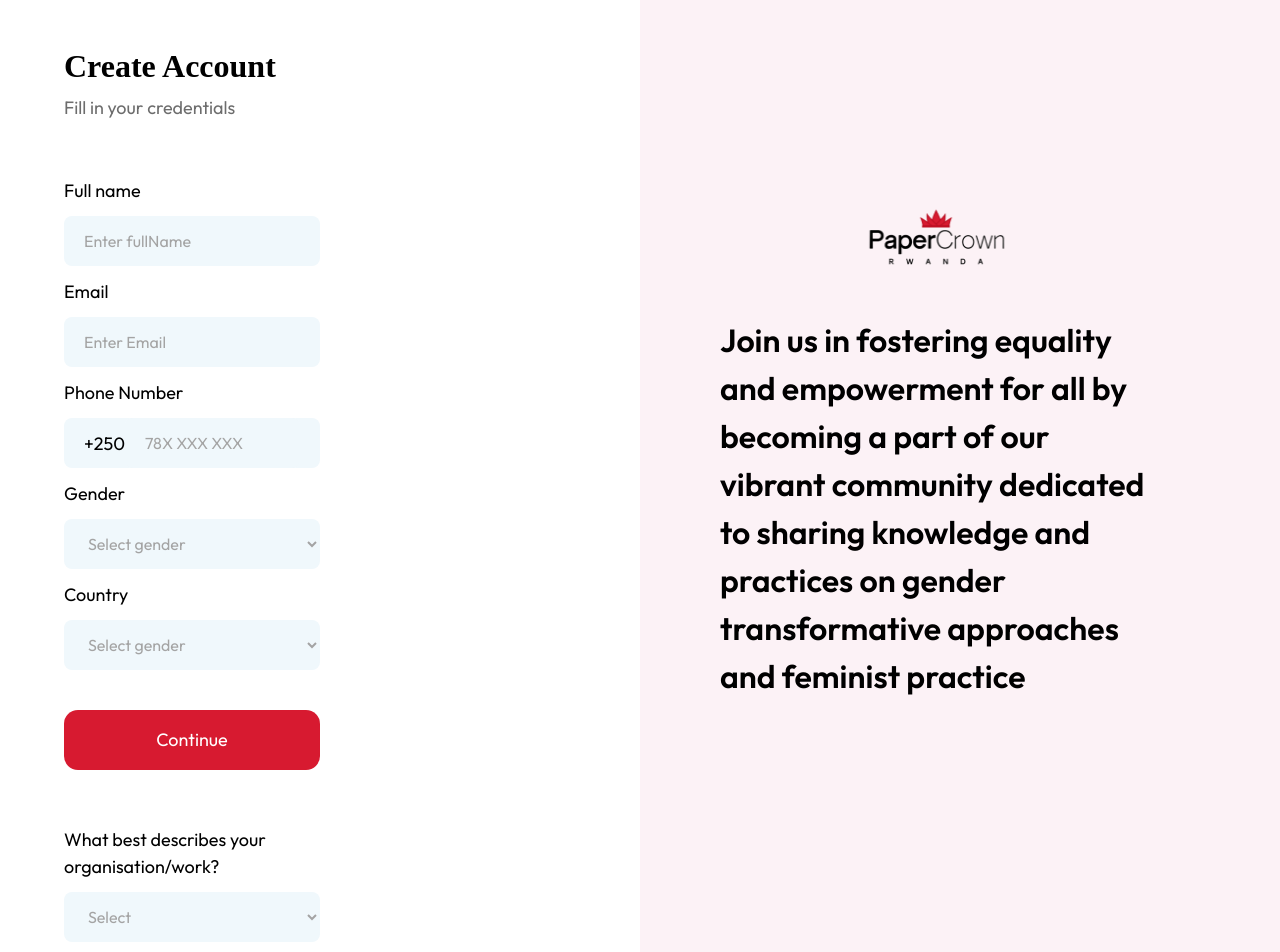
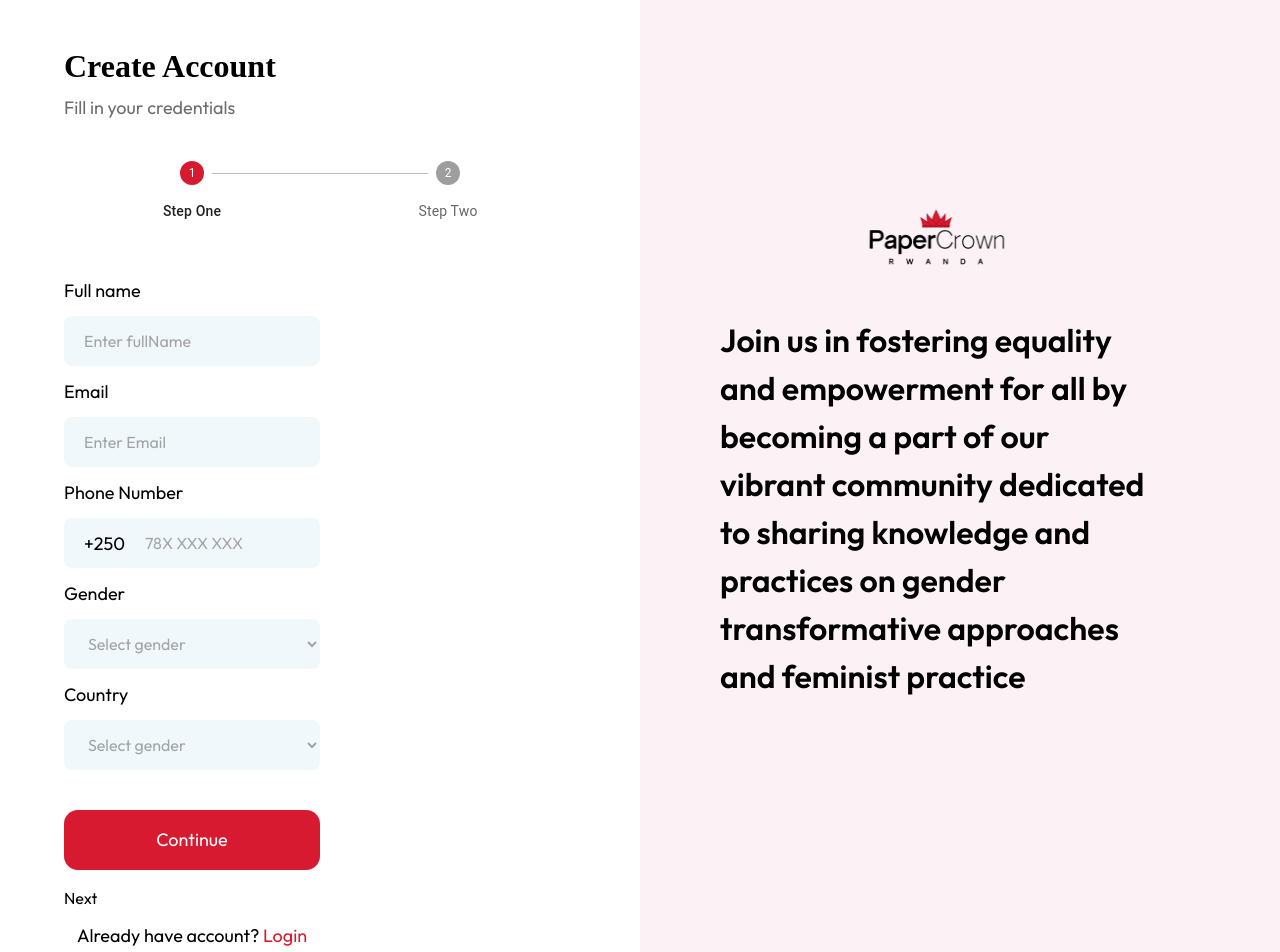
Before and after one commit to Toussaint-Manzi/paper-crown, a Next.js app: page /sign-up in a window 1280 px wide. Shown: the top 952 px of the page. Built offline with nearby package versions, Linux system fonts and the light colour scheme; a web font is replaced by a local one.

Commit message:
finished up signup with redux setup

```diff
--- a/package.json
+++ b/package.json
@@ -12,11 +12,13 @@
     "@emotion/react": "^11.11.4",
     "@emotion/styled": "^11.11.5",
     "@mui/material": "^5.16.0",
+    "@reduxjs/toolkit": "^2.2.6",
     "autoprefixer": "^10.4.19",
     "next": "14.2.5",
     "react": "^18",
     "react-dom": "^18",
     "react-icons": "^5.2.1",
+    "react-redux": "^9.1.2",
     "react-stepper-horizontal": "^1.0.11"
   },
   "devDependencies": {
--- /dev/null
+++ b/src/app/StoreProvider.js
@@ -0,0 +1,10 @@
+'use client';
+import { useRef } from 'react';
+import { Provider } from 'react-redux';
+import { makeStore } from '../lib/store';
+
+export default function StoreProvider({ children }) {
+  const storeRef = useRef(makeStore());
+
+  return <Provider store={storeRef.current}>{children}</Provider>;
+}
--- a/src/app/components/sections/signup/SectionOne.js
+++ b/src/app/components/sections/signup/SectionOne.js
@@ -1,6 +1,27 @@
-import React from 'react'
+'use client';
+import React from 'react';
+import { useAppDispatch, useAppSelector } from '../../../../lib/hooks';
+import { updateSectionOne } from '../../../../lib/features/signup/signupStepSlice';
+import { nextStep, prevStep } from '../../../../lib/features/signup/signupStepSlice';
 
 const SectionOne = () => {
+    const dispatch = useAppDispatch();
+    const formData = useAppSelector((state) => state.signup.formData.sectionOne);
+
+    const handleChange = (e) => {
+        const { name, value } = e.target;
+        dispatch(updateSectionOne({ ...formData, [name]: value }));
+    };
+
+    const handleNext = (e) => {
+        e.preventDefault();
+        dispatch(nextStep());
+    };
+
+    const handlePrev = () => {
+        dispatch(prevStep());
+    };
+
   return (
     <form action="" className='w-[50%] mt-14'>
         <div className='w-full flex flex-col justify-between'>
@@ -40,7 +61,7 @@ const SectionOne = () => {
                 </select>
             </div>
         </div>
-        <button className='h-[60px] w-full text-white text-lg mt-10 px-8 self-start bg-[#D71A30] rounded-[14px] flex justify-center items-center'>
+        <button className='h-[60px] w-full text-white text-lg mt-10 px-8 self-start bg-[#D71A30] rounded-[14px] flex justify-center items-center' onClick={handleNext}>
             Continue
         </button>
     </form>
--- a/src/app/components/sections/signup/SectionTwo.js
+++ b/src/app/components/sections/signup/SectionTwo.js
@@ -1,6 +1,28 @@
-import React from 'react'
+'use client';
+import React from 'react';
+import { useAppDispatch, useAppSelector } from '../../../../lib/hooks';
+import { updateSectionTwo } from '../../../../lib/features/signup/signupStepSlice';
+import { nextStep, prevStep } from '../../../../lib/features/signup/signupStepSlice';
+
 
 const SectionTwo = () => {
+    const dispatch = useAppDispatch();
+    const formData = useAppSelector((state) => state.signup.formData.sectionTwo);
+
+    const handleChange = (e) => {
+        const { name, value } = e.target;
+        dispatch(updateSectionTwo({ ...formData, [name]: value }));
+    };
+
+    const handleNext = () => {
+        dispatch(nextStep());
+    };
+
+    const handlePrev = (e) => {
+        e.preventDefault;
+        dispatch(prevStep());
+    };
+
   return (
     <form action="" className='w-[50%] mt-14'>
         <div className='w-full flex flex-col justify-between'>
@@ -32,7 +54,7 @@ const SectionTwo = () => {
             </div>
         </div>
         <div className='w-full flex justify-between'>
-            <button className='h-[60px] w-[30%] text-[#D71A30] text-lg mt-10 px-8 self-start bg-[#FFE2E6] rounded-[14px] flex justify-center items-center'>
+            <button className='h-[60px] w-[30%] text-[#D71A30] text-lg mt-10 px-8 self-start bg-[#FFE2E6] rounded-[14px] flex justify-center items-center' onClick={handlePrev}>
                 Back
             </button>
             <button className='h-[60px] w-[65%] text-white text-lg mt-10 px-8 self-start bg-[#D71A30] rounded-[14px] flex justify-center items-center'>
--- a/src/app/globals.css
+++ b/src/app/globals.css
@@ -36,6 +36,7 @@ body {
   font-family: "Outfit", sans-serif;
 }
 
+
 @layer utilities {
   .text-balance {
     text-wrap: balance;
--- a/src/app/layout.js
+++ b/src/app/layout.js
@@ -1,20 +1,21 @@
-import { Inter } from "next/font/google";
-import "./globals.css";
-import Footer from "./components/Footer";
+import './globals.css';
+import { Inter } from 'next/font/google';
+import StoreProvider from './StoreProvider';
 
-const inter = Inter({ subsets: ["latin"] });
+const inter = Inter({ subsets: ['latin'] });
 
 export const metadata = {
-  title: "Create Next App",
-  description: "Generated by create next app",
+  title: 'My App',
+  description: 'Generated by create next app',
 };
 
 export default function RootLayout({ children }) {
   return (
     <html lang="en">
       <body className={inter.className}>
-        {children}
-        {/* <Footer/> */}
+        <StoreProvider>
+          {children}
+        </StoreProvider>
       </body>
     </html>
   );
--- a/src/app/sign-up/page.js
+++ b/src/app/sign-up/page.js
@@ -1,21 +1,58 @@
-"use client";
+'use client';
 import React from 'react';
-import Stepper from 'react-stepper-horizontal';
+import { useAppDispatch, useAppSelector } from '../../lib/hooks';
 import styles from '../styles/home.module.css';
 import logo from '../../../public/assets/images/logo.png';
 import Image from 'next/image';
 import SectionOne from '../components/sections/signup/SectionOne';
 import SectionTwo from '../components/sections/signup/SectionTwo';
+import { nextStep, prevStep } from '../../lib/features/signup/signupStepSlice';
+import { Stepper, Step, StepLabel } from '@mui/material';
 
 const Signup = () => {
+  const step = useAppSelector((state) => state.signup.step);
+  console.log('tttt', step);
+  const dispatch = useAppDispatch();
+
+  const handleNext = () => {
+    dispatch(nextStep());
+  };
+
+  const handlePrev = () => {
+    dispatch(prevStep());
+  };
+
+  const steps = ['Step One', 'Step Two'];
+
   return (
     <div className='bg-white w-full h-full flex justify-between'>
       <div className='w-1/2 h-full bg-white px-16 py-[3%]'>
         <h1 className={`text-black font-semibold text-[32px] w-[100%] mx-auto my-1 ${styles.myFont2}`}>Create Account</h1>
         <h1 className={`text-[#6D6D6D] font-normal text-[18px] w-[100%] mx-auto`}>Fill in your credentials</h1>
-            <SectionOne/>
-            <SectionTwo/>
-            <h1 className='w-[50%] text-[18px] text-center text-black mt-3' >Already have account? <span className='text-[#D71A30]'>Login</span></h1>
+        <div className="w-full my-10 "> {/* Add margin here */}
+          <Stepper activeStep={step} alternativeLabel sx={{ alignSelf:'flex-start' }}>
+            {steps.map((label, index) => (
+              <Step key={label}>
+                <StepLabel StepIconProps={{
+                  classes: {
+                    root: styles.stepIcon,
+                    completed: styles.stepCompleted,
+                    active: styles.stepActive
+                  }
+                }}>{label}</StepLabel>
+              </Step>
+            ))}
+          </Stepper>
+        </div>
+
+        {step === 0 && <SectionOne />}
+        {step === 1 && <SectionTwo />}
+
+        <div className='mt-4'>
+          {step > 0 && <button onClick={handlePrev} className='mr-2'>Previous</button>}
+          {step < 1 && <button onClick={handleNext}>Next</button>}
+        </div>
+        <h1 className='w-[50%] text-[18px] text-center text-black mt-3'>Already have account? <span className='text-[#D71A30]'>Login</span></h1>
       </div>
       <div className='w-1/2 bg-[#fcf2f6] py-20 px-20'>
         <div className='py-[25%] w-[90%] flex flex-col justify-center items-center'>
@@ -26,7 +63,7 @@ const Signup = () => {
         </div>
       </div>
     </div>
-  )
-}
+  );
+};
 
-export default Signup
+export default Signup;
--- a/src/app/styles/home.module.css
+++ b/src/app/styles/home.module.css
@@ -13,3 +13,16 @@
 .myFont3{
     font-family: "Carter One", system-ui;
 }
+
+.stepIcon {
+    color: #FED6DB; /* Unfinished steps color */
+    font-family: 'Outfit', sans-serif;
+}
+.stepCompleted {
+    color:  #D71A30 !important; /* Finished steps color */
+    font-family: 'Outfit', sans-serif;
+}
+.stepActive {
+    color:  #D71A30 !important; /* Current step color */
+    font-family: 'Outfit', sans-serif;
+}
--- /dev/null
+++ b/src/lib/features/signup/signupStepSlice.js
@@ -0,0 +1,32 @@
+import { createSlice } from '@reduxjs/toolkit';
+
+const initialState = {
+  step: 0,
+  formData: {
+    sectionOne: {},
+    sectionTwo: {}
+  }
+};
+
+const signupSlice = createSlice({
+  name: 'signup',
+  initialState,
+  reducers: {
+    nextStep: (state) => {
+      state.step += 1;
+    },
+    prevStep: (state) => {
+      state.step -= 1;
+    },
+    updateSectionOne: (state, action) => {
+      state.formData.sectionOne = action.payload;
+    },
+    updateSectionTwo: (state, action) => {
+      state.formData.sectionTwo = action.payload;
+    }
+  }
+});
+
+export const { nextStep, prevStep, updateSectionOne, updateSectionTwo } = signupSlice.actions;
+
+export default signupSlice.reducer;
--- /dev/null
+++ b/src/lib/hooks.js
@@ -0,0 +1,6 @@
+import { useDispatch, useSelector, useStore } from 'react-redux';
+
+// Use throughout your app instead of plain `useDispatch` and `useSelector`
+export const useAppDispatch = () => useDispatch();
+export const useAppSelector = useSelector;
+export const useAppStore = useStore;
--- /dev/null
+++ b/src/lib/store.js
@@ -0,0 +1,10 @@
+import { configureStore } from '@reduxjs/toolkit';
+import signupReducer from './features/signup/signupStepSlice';
+
+export const makeStore = () => {
+  return configureStore({
+    reducer: {
+      signup: signupReducer
+    }
+  });
+};
```
Also changed, not shown: 1 other file (tests, documents, lock files or other folders). Lines whose indentation alone changed are shown as unchanged.
